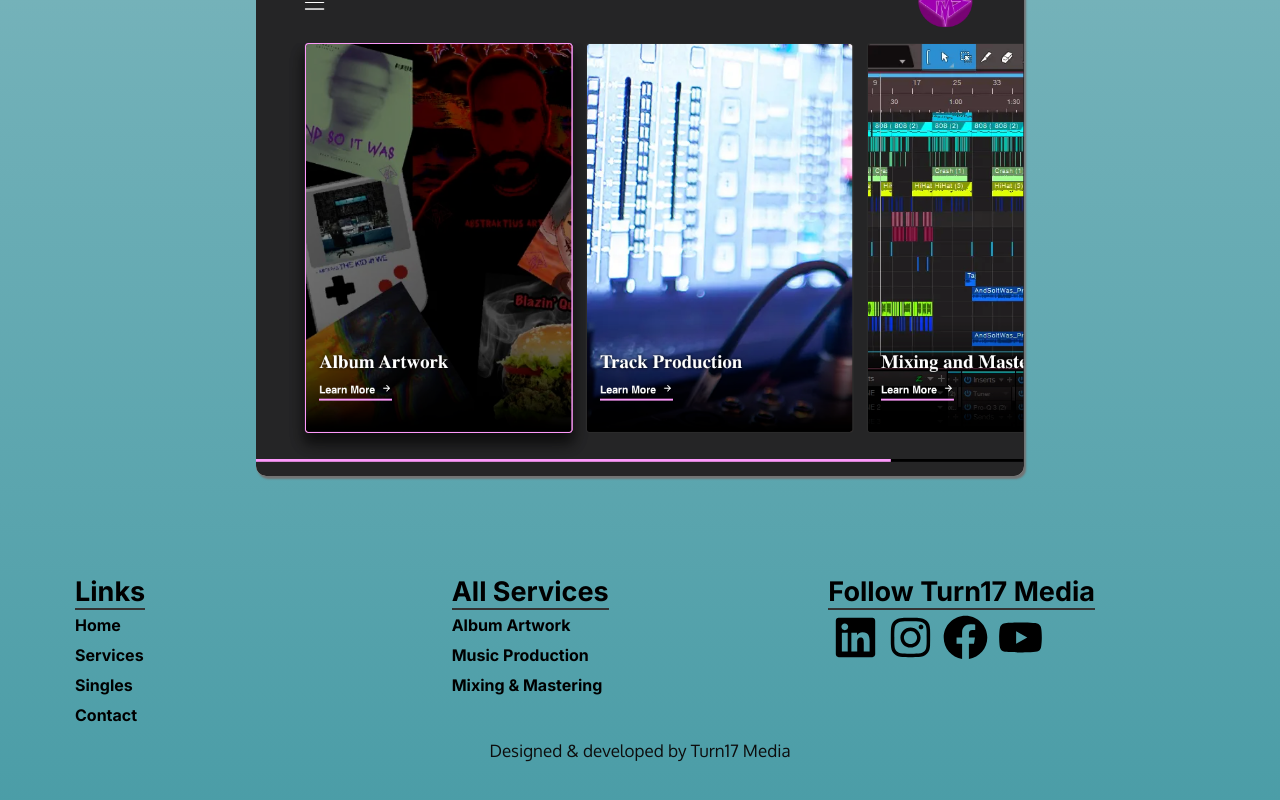
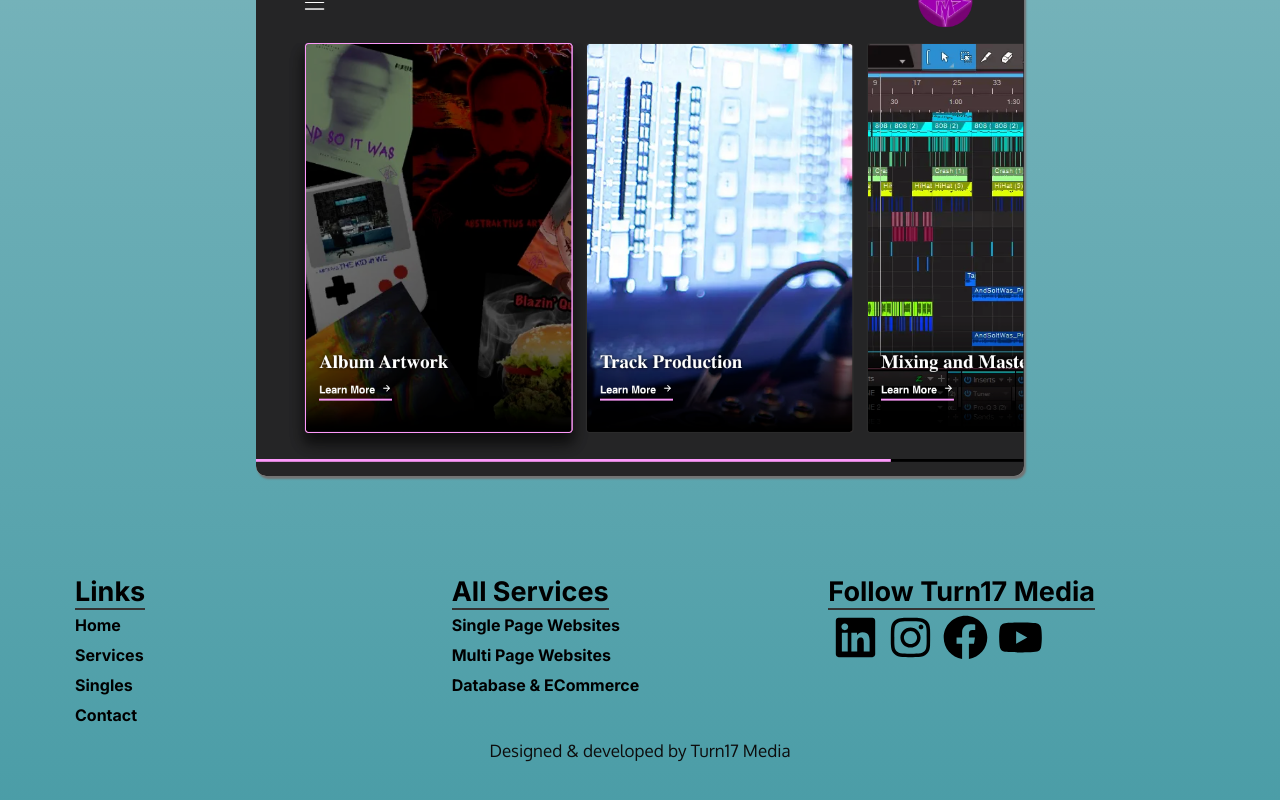
Before and after one commit to argounova/turn17-media, a Next.js app: page / in a window 1280 px wide. Shown: the part 5165-5965 px from the top of the page. Built offline with nearby package versions, Linux system fonts and the light colour scheme; no server answers.

Commit message:
update footer links

```diff
--- a/components/Footer/Footer.jsx
+++ b/components/Footer/Footer.jsx
@@ -36,9 +36,9 @@ const Footer = () => {
               </Link>
             </h5>
             <ul>
-              <li><Link href="/services/artwork">Album Artwork</Link></li>
-              <li><Link href="/services/production">Music Production</Link></li>
-              <li><Link href="/services/mixing">Mixing & Mastering</Link></li>
+              <li><Link href="/">Single Page Websites</Link></li>
+              <li><Link href="/">Multi Page Websites</Link></li>
+              <li><Link href="/">Database & eCommerce</Link></li>
             </ul>
           </FooterMenuStyles>
         {metadata.linkedInUsername ||
```
